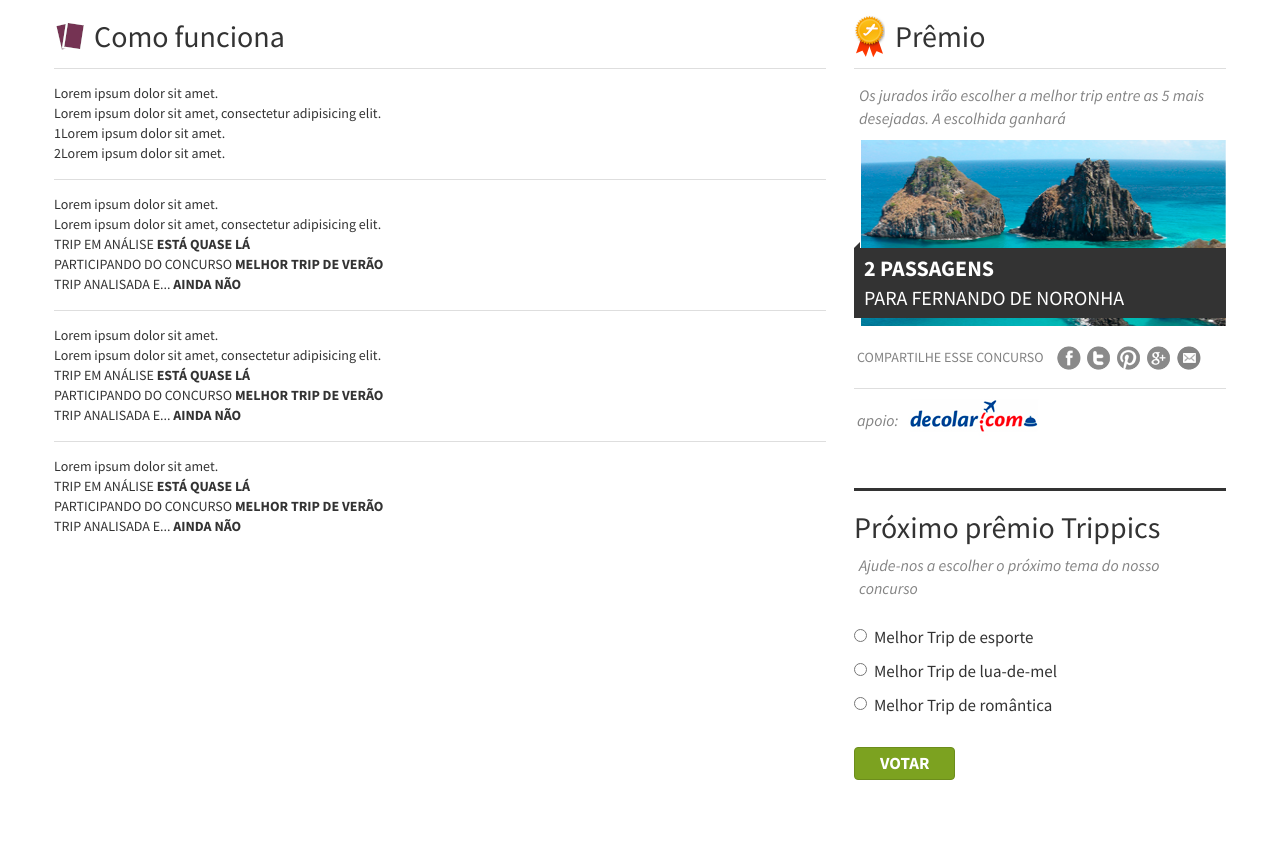
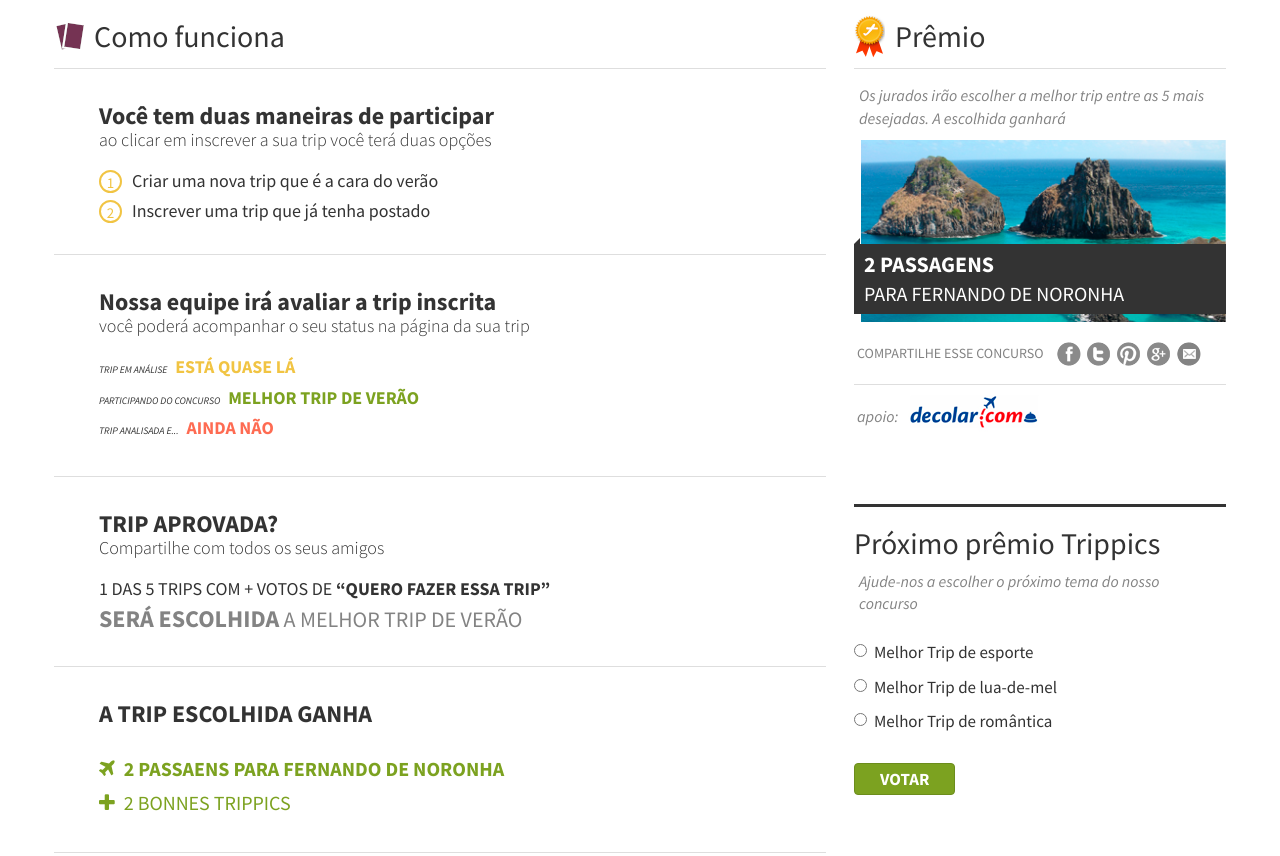
Before and after one commit to guilouro/Trippics, a plain HTML site: page deploy/index.html in a window 1280 px wide. Shown: the part 509-1365 px from the top of the page. Before the commit the page ends 1329 px from the top, so only its background shows below. Drawn offline with nearby package versions, Linux system fonts and the light colour scheme; a script that the page names is missing.

Commit message:
Content estrutura + css

```diff
--- a/deploy/index.html
+++ b/deploy/index.html
@@ -10,6 +10,7 @@
 	<!-- Latest compiled and minified CSS -->
 	<link rel="stylesheet" href="css/style.css">
 	<link href='http://fonts.googleapis.com/css?family=Source+Sans+Pro:300,400,600,700,300italic,400italic,600italic,700italic' rel='stylesheet' type='text/css'>
+	<link href="//netdna.bootstrapcdn.com/font-awesome/4.0.3/css/font-awesome.css" rel="stylesheet">
 
 </head>
 <body>
@@ -40,61 +41,75 @@
 	<!-- CONTENT -->
 	<div class="container">
 		<div class="row">
-			<div class="col-md-8">
+			<div class="col-md-8 col-sm-8">
 
 				<h2><i class="icons-info"></i> Como funciona</h2>
 
 				<hr>
 
+				<!-- ETAPA 1 -->
 				<div class="etapa">
-					<div class="title">Lorem ipsum dolor sit amet.</div>
-					<div class="subtitle">Lorem ipsum dolor sit amet, consectetur adipisicing elit.</div>
+					<div class="title">Você tem duas maneiras de participar</div>
+					<div class="subtitle">ao clicar em inscrever a sua trip você terá duas opções</div>
 					<div class="description">
-						<span class="num-circle">1</span>Lorem ipsum dolor sit amet.<br>
-						<span class="num-circle">2</span>Lorem ipsum dolor sit amet.
+						<div class="itens clearfix">
+							<div class="num">1</div>Criar uma nova trip que é a cara do verão<br>
+						</div>
+						<div class="itens">
+							<div class="num">2</div>Inscrever uma trip que já tenha postado
+						</div>
 					</div>
 				</div>
 
 				<hr>
 
+				<!-- ETAPA 2 -->
 				<div class="etapa">
-					<div class="title">Lorem ipsum dolor sit amet.</div>
-					<div class="subtitle">Lorem ipsum dolor sit amet, consectetur adipisicing elit.</div>
+					<div class="title">Nossa equipe irá avaliar a trip inscrita</div>
+					<div class="subtitle">você poderá acompanhar o seu status na página da sua trip</div>
 					<div class="description">
-						TRIP EM ANÁLISE <strong class="yellow">ESTÁ QUASE LÁ</strong><br>
-						PARTICIPANDO DO CONCURSO <strong class="green">MELHOR TRIP DE VERÃO</strong><br>
-						TRIP ANALISADA E... <strong class="red">AINDA NÃO</strong><br>
+						<p><small><em>TRIP EM ANÁLISE</em></small> <strong class="lg orange">ESTÁ QUASE LÁ</strong></p>
+						<p><small><em>PARTICIPANDO DO CONCURSO</em></small> <strong class="lg green">MELHOR TRIP DE VERÃO</strong></p>
+						<p><small><em>TRIP ANALISADA E...</em></small> <strong class="lg red">AINDA NÃO</strong></p>
 					</div>
 				</div>
 
 				<hr>
 
+				<!-- ETAPA 3 -->
 				<div class="etapa">
-					<div class="title">Lorem ipsum dolor sit amet.</div>
-					<div class="subtitle">Lorem ipsum dolor sit amet, consectetur adipisicing elit.</div>
+					<div class="title">TRIP APROVADA?</div>
+					<div class="subtitle">Compartilhe com todos os seus amigos</div>
 					<div class="description">
-						TRIP EM ANÁLISE <strong class="yellow">ESTÁ QUASE LÁ</strong><br>
-						PARTICIPANDO DO CONCURSO <strong class="green">MELHOR TRIP DE VERÃO</strong><br>
-						TRIP ANALISADA E... <strong class="red">AINDA NÃO</strong><br>
+						<div class="trip-aprovada">
+							<div class="line-1">1 DAS 5 TRIPS COM + VOTOS DE <strong> &ldquo;QUERO FAZER ESSA TRIP&rdquo;</strong></div>
+							<div class="line-2"><strong>SERÁ ESCOLHIDA</strong> A MELHOR TRIP DE VERÃO</div>
+						</div>
 					</div>
 				</div>
 
 				<hr>
 
+				<!-- ETAPA 4 -->
 				<div class="etapa">
-					<div class="title">Lorem ipsum dolor sit amet.</div>
+					<div class="title">A TRIP ESCOLHIDA GANHA</div>
 					<div class="description">
-						TRIP EM ANÁLISE <strong class="yellow">ESTÁ QUASE LÁ</strong><br>
-						PARTICIPANDO DO CONCURSO <strong class="green">MELHOR TRIP DE VERÃO</strong><br>
-						TRIP ANALISADA E... <strong class="red">AINDA NÃO</strong><br>
+						<div class="trip-escolhida">
+							<p><strong><i class="fa fa-plane"></i> 2 PASSAENS PARA FERNANDO DE NORONHA</strong></p>
+							<p><i class="fa fa-plus"></i> 2 BONNES TRIPPICS</p>
+						</div>
 					</div>
 				</div>
 
+				<hr>
 
 			</div>
 
-			<div class="col-md-4">
+			<!-- SIDEBAR -->
 
+			<div class="col-md-4 col-sm-4">
+
+				<!-- PREMIO -->
 				<h2><i class="icons-medal"></i> Prêmio</h2>
 				<hr>
 				<p class="description">
@@ -102,8 +117,10 @@
 				</p>
 
 				<div class="picture">
-					<img src="img/noronha.png" height="186" width="365" alt="">
+					<img src="img/noronha.png" alt="">
 				</div>
+
+				<!-- PICTURE -->
 
 				<div class="box-picture">
 					<div class="arrow"></div>
@@ -117,11 +134,14 @@
 
 				<hr>
 
+				<!-- APOIO -->
 				<div class="apoio">
 					<span class="txt"><em>apoio:</em></span> <img src="img/decolar.png" height="42" width="137" alt="">
 				</div>
 
 				<hr class="large">
+
+				<!-- PROXIMO PREMIO TRIPPICS -->
 
 				<h2>Próximo prêmio Trippics</h2>
 				<p class="description"><em>Ajude-nos a escolher o próximo tema do nosso concurso</em></p>
--- a/src/assets/sass/style.scss
+++ b/src/assets/sass/style.scss
@@ -8,7 +8,14 @@ $socials-sprite-dimensions: true;
 
 // VARS
 $verde: #7CA220;
+$laranja: #F1C443;
 $cinza: #838383;
+$vermelho: #FE6B52;
+
+strong.orange{ color: $laranja }
+strong.green{ color: $verde }
+strong.red{ color: $vermelho }
+strong.black{ color: #333 }
 
 hr{
 	margin-bottom: 15px;
@@ -46,21 +53,109 @@ i.icons-info{
 }
 
 
+
+
+
+// HEADER
  .top{
 	background-color: $verde;
  }
 
 
+
+
+// CONTENT
+div.itens{
+	font-size: 18px;
+	div.num{
+		font-size: 15px;
+		text-align: center;
+		width: 23px;
+		height: 23px;
+		border-radius: 100px;
+		border: 2px solid $laranja;
+		color: $laranja;
+		margin: 2px 10px 5px 0;
+		float: left;
+	}
+}
+
+div.etapa{
+	padding: 15px 45px;
+	position: relative;
+
+	div.title{
+		font-size: 24px;
+		font-weight: bold;
+		margin-bottom: -6px;
+	}
+
+	div.subtitle{
+		font-size: 18px;
+		font-weight: 300;
+	}
+
+	div.description{
+		margin-top: 15px;
+
+		p{
+			margin-bottom: 5px;
+		}
+
+		small{
+			font-size: 10px;
+			margin-right: 5px;
+		}
+
+		strong.lg{	font-size: 18px; }
+
+		div.trip-aprovada{
+			div.line-1{
+				font-size: 18px;
+			}
+			div.line-2{
+				color: $cinza;
+				font-size: 22px;
+				strong{
+					font-size: 24px;
+				}
+			}
+		}
+
+
+		div.trip-escolhida{
+			font-size: 20px;
+			color: $verde;
+			margin-top: 30px;
+
+			i{
+				margin-right: 5px;
+				font-size: 20px;
+			}
+		}
+	}
+}
+
+
+
+
+
+
+
+
+// SIDEBAR
 p.description{
 	font-size: 16px;
 	padding: 0 5px;
 	color: $cinza;
 }
 
-
-// SIDEBAR
 div.picture{
 	text-align: right;
+
+	img{
+		width: 98%;
+	}
 }
 
 div.box-picture{
@@ -96,7 +191,7 @@ div.share{
 
 div.apoio{
 	@extend .share;
-	margin-bottom: 50px;
+	margin-bottom: 70px;
 	font-size: 16px;
 	img{
 		margin-top: -8px;
```
Also changed, not shown: deploy/css/style.css.
